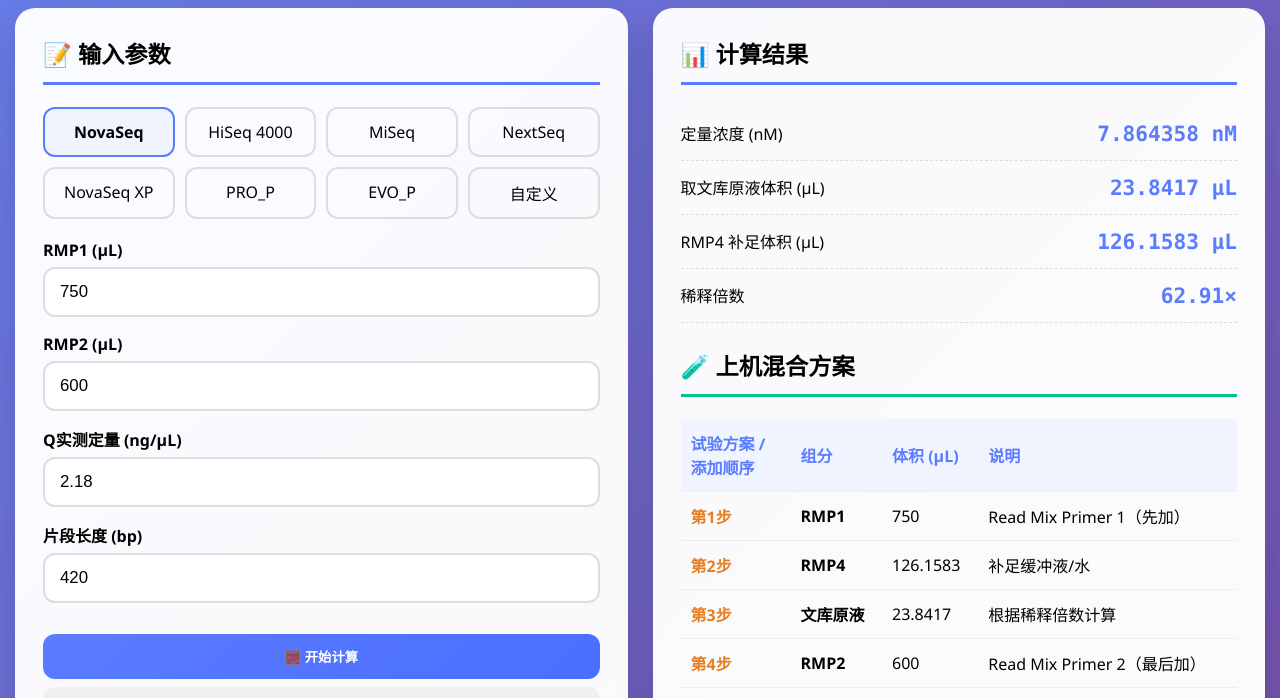
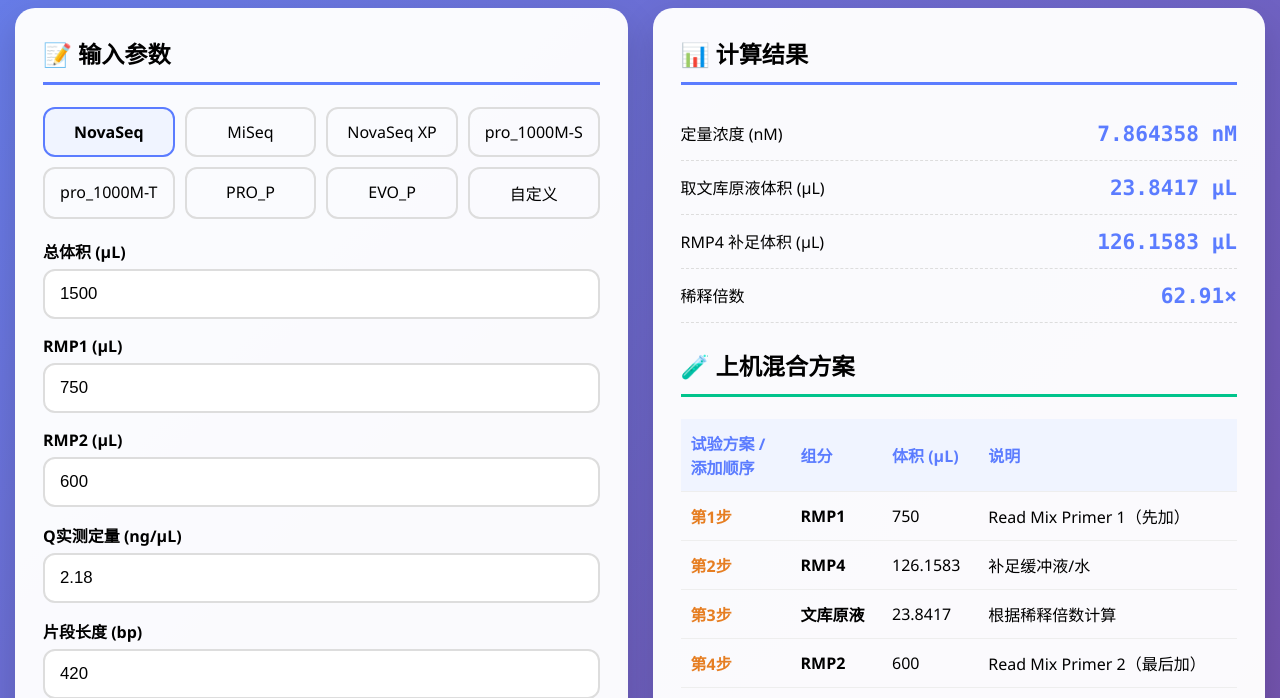
Before and after one commit to JUSTIN-zhangys/ngs-calculator1, a plain HTML site: page index.html in a window 1280 px wide. Shown: the part 102-800 px from the top of the page. Drawn offline with nearby package versions, Linux system fonts and the light colour scheme.

Commit message:
Add files via upload

```diff
--- a/index.html
+++ b/index.html
@@ -30,10 +30,11 @@
 
                 <div class="platform-selector">
                     <div class="platform-btn active" data-platform="novaseq" onclick="selectPlatform(this)">NovaSeq</div>
-                    <div class="platform-btn" data-platform="hiseq" onclick="selectPlatform(this)">HiSeq 4000</div>
+
                     <div class="platform-btn" data-platform="miseq" onclick="selectPlatform(this)">MiSeq</div>
-                    <div class="platform-btn" data-platform="nextseq" onclick="selectPlatform(this)">NextSeq</div>
                     <div class="platform-btn" data-platform="novaseq_xp" onclick="selectPlatform(this)">NovaSeq XP</div>
+                    <div class="platform-btn" data-platform="pro_1000M-S" onclick="selectPlatform(this)">pro_1000M-S</div>
+                    <div class="platform-btn" data-platform="pro_1000M-T" onclick="selectPlatform(this)">pro_1000M-T</div>
                     <div class="platform-btn" data-platform="pro_p" onclick="selectPlatform(this)">PRO_P</div>
                     <div class="platform-btn" data-platform="evo_p" onclick="selectPlatform(this)">EVO_P</div>
                     <div class="platform-btn" data-platform="custom" onclick="selectPlatform(this)">自定义</div>
--- a/js/calculator.js
+++ b/js/calculator.js
@@ -19,7 +19,9 @@
         var fragmentLength = parseFloat(document.getElementById('fragmentLength').value) || 420;
 
         var targetPM = config.targetPM;
-        var loadVolume = config.loadVolume;
+        // 优先读取用户输入的总体积，其次使用配置值
+        var loadVolumeInput = document.getElementById('totalVolume');
+        var loadVolume = loadVolumeInput ? (parseFloat(loadVolumeInput.value) || config.loadVolume) : config.loadVolume;
 
         var quantNM = (qValue * 1000000) / (660 * fragmentLength);
         var targetNM = targetPM / 1000;
@@ -57,10 +59,10 @@
         document.getElementById('resultBufferVol').textContent = bufferVolume.toFixed(4) + ' μL';
         document.getElementById('resultDilution').textContent = dilution.toFixed(2) + '\u00D7';
 
-        renderMixProtocol(config, sampleVolume, bufferVolume, reagentValues);
+        renderMixProtocol(config, sampleVolume, bufferVolume, reagentValues, loadVolume);
     }
 
-    function renderMixProtocol(config, sampleVolume, bufferVolume, reagentValues) {
+    function renderMixProtocol(config, sampleVolume, bufferVolume, reagentValues, loadVolume) {
         var tbody = document.getElementById('mixTableBody');
         if (config.mixProtocol.length === 0) {
             tbody.innerHTML = '<tr><td colspan="4" style="color:#888;text-align:center;padding:20px;">自定义模式：请手动计算混合方案</td></tr>';
@@ -87,7 +89,7 @@
         }
         rows += '<tr class="total-row">'
             + '<td colspan="2"><strong>总体积</strong></td>'
-            + '<td><strong>' + config.loadVolume + '</strong></td>'
+            + '<td><strong>' + loadVolume + '</strong></td>'
             + '<td><strong>上机最终体积</strong></td>'
             + '</tr>';
 
--- a/js/platform.js
+++ b/js/platform.js
@@ -5,6 +5,23 @@
         var container = document.getElementById('reagentInputs');
         if (!container) return;
         container.innerHTML = '';
+
+        // 添加总体积输入框
+        var totalVolDiv = document.createElement('div');
+        totalVolDiv.className = 'input-group';
+        var totalVolLabel = document.createElement('label');
+        totalVolLabel.setAttribute('for', 'totalVolume');
+        totalVolLabel.textContent = '总体积 (μL)';
+        var totalVolInput = document.createElement('input');
+        totalVolInput.type = 'number';
+        totalVolInput.id = 'totalVolume';
+        totalVolInput.value = config.loadVolume;
+        totalVolInput.step = '1';
+        totalVolDiv.appendChild(totalVolLabel);
+        totalVolDiv.appendChild(totalVolInput);
+        container.appendChild(totalVolDiv);
+
+        // 添加试剂输入框
         for (var i = 0; i < config.reagents.length; i++) {
             var r = config.reagents[i];
             var div = document.createElement('div');
--- a/js/platforms-config.js
+++ b/js/platforms-config.js
@@ -20,13 +20,13 @@
             bufferComponent: 'RMP4'
         },
         {
-            id: 'hiseq',
-            name: 'HiSeq 4000',
-            targetPM: 300,
-            loadVolume: 1500,
+            id: 'pro_1000M-S',
+            name: 'pro_1000M-S',
+            targetPM: 150,
+            loadVolume: 150,
             reagents: [
-                { id: 'rmp1', label: 'RMP1 (μL)', defaultValue: 750 },
-                { id: 'rmp2', label: 'RMP2 (μL)', defaultValue: 600 }
+                { id: 'rmp1', label: 'RMP1 (μL)', defaultValue: 75 },
+                { id: 'rmp2', label: 'RMP2 (μL)', defaultValue: 60 }
             ],
             mixProtocol: [
                 { type: 'reagent', ref: 'rmp1', component: 'RMP1', stepLabel: '第1步', description: 'Read Mix Primer 1（先加）' },
@@ -52,13 +52,13 @@
             bufferComponent: 'NaOH/水'
         },
         {
-            id: 'nextseq',
-            name: 'NextSeq',
-            targetPM: 1.3,
-            loadVolume: 1500,
+            id: 'pro_1000M-T',
+            name: 'pro_1000M-T',
+            targetPM: 125,
+            loadVolume: 700,
             reagents: [
-                { id: 'rmp1', label: 'RMP1 (μL)', defaultValue: 750 },
-                { id: 'rmp2', label: 'RMP2 (μL)', defaultValue: 600 }
+                { id: 'rmp1', label: 'RMP1 (μL)', defaultValue: 350 },
+                { id: 'rmp2', label: 'RMP2 (μL)', defaultValue: 280 }
             ],
             mixProtocol: [
                 { type: 'reagent', ref: 'rmp1', component: 'RMP1', stepLabel: '第1步', description: 'Read Mix Primer 1（先加）' },
```
